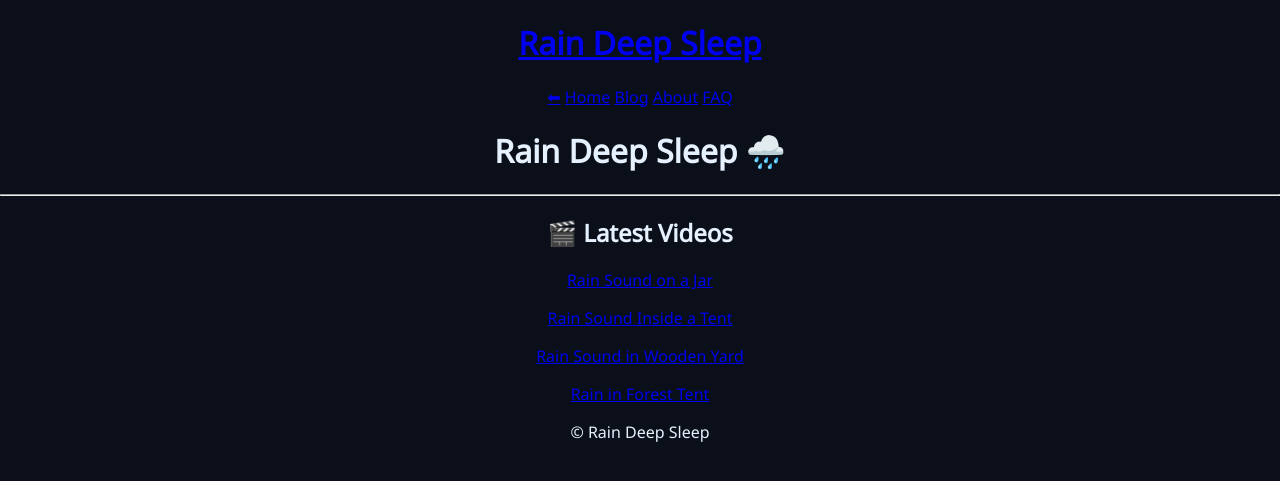
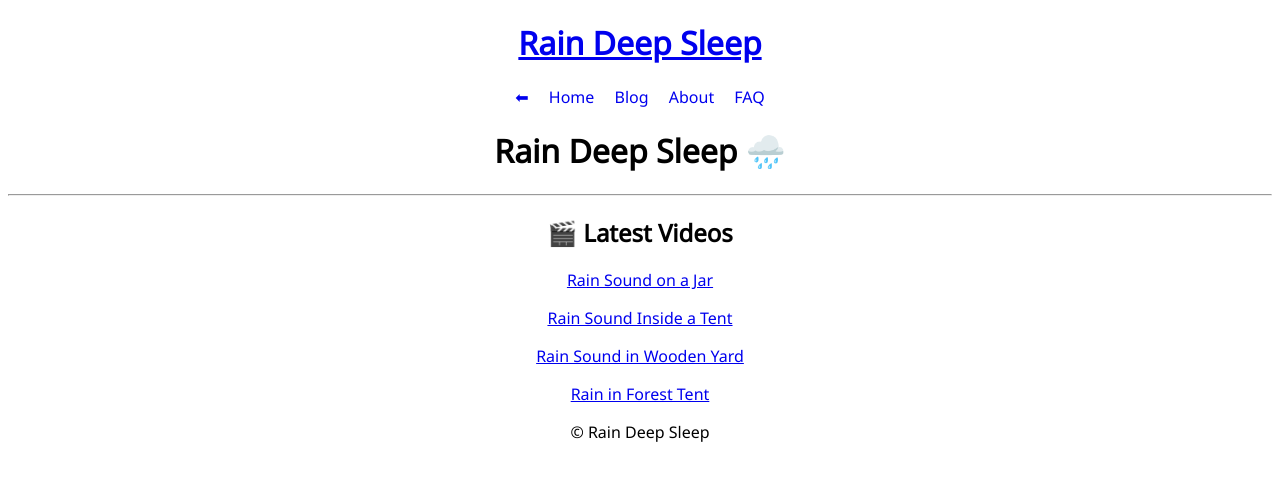
Before and after one commit to choijangwook/rain-deep-sleep, a Jekyll site: the page built from index.md, in a window 1280 px wide. Shown: the top 481 px of the page. Built offline with Jekyll 4.4.1, drawn with Linux system fonts in a browser that asks for light colours.

Commit message:
Update style.css

```diff
--- a/assets/css/style.css
+++ b/assets/css/style.css
@@ -1,73 +1,15 @@
 body {
-    margin: 0;
     font-family: 'Noto Sans', Arial, sans-serif;
-    background: #0a0f1a;
-    color: #e6f1ff;
     text-align: center;
 }
 
-/* 비 배경 */
-.rain-bg {
-    position: fixed;
-    width: 100%;
-    height: 100%;
-    background: url("https://i.imgur.com/8QfQf2y.gif");
-    opacity: 0.15;
-    pointer-events: none;
-}
-
-/* nav */
-.nav a {
-    margin: 0 10px;
-    color: #8ab4f8;
+/* nav 간격 */
+nav a {
+    margin: 0 8px;
     text-decoration: none;
 }
 
-.home-btn {
-    background: rgba(255,255,255,0.1);
-    padding: 6px 10px;
-    border-radius: 8px;
-}
-
-/* 플레이어 */
-.player-box {
-    margin: 30px auto;
-    padding: 20px;
-    width: 300px;
-    background: rgba(255,255,255,0.05);
-    border-radius: 12px;
-}
-
-button {
-    padding: 10px;
-    margin: 5px;
-    background: #1f6feb;
-    border: none;
-    border-radius: 8px;
-    color: white;
-}
-
-/* 🔥 버튼 클릭 느낌 */
-button:active {
-    transform: scale(0.95);
-    background: #0d4fc2;
-}
-
-.youtube-box {
-    max-width: 800px;
-    margin: 30px auto;
-}
-
-.ad-slot {
-    margin: 40px auto;
-    height: 90px;
-    background: rgba(255,255,255,0.05);
-}
-
-body {
-    font-family: 'Noto Sans', Arial, sans-serif;
-}
-
+/* 버튼 눌림 */
 button:active {
     transform: scale(0.92);
 }
```
